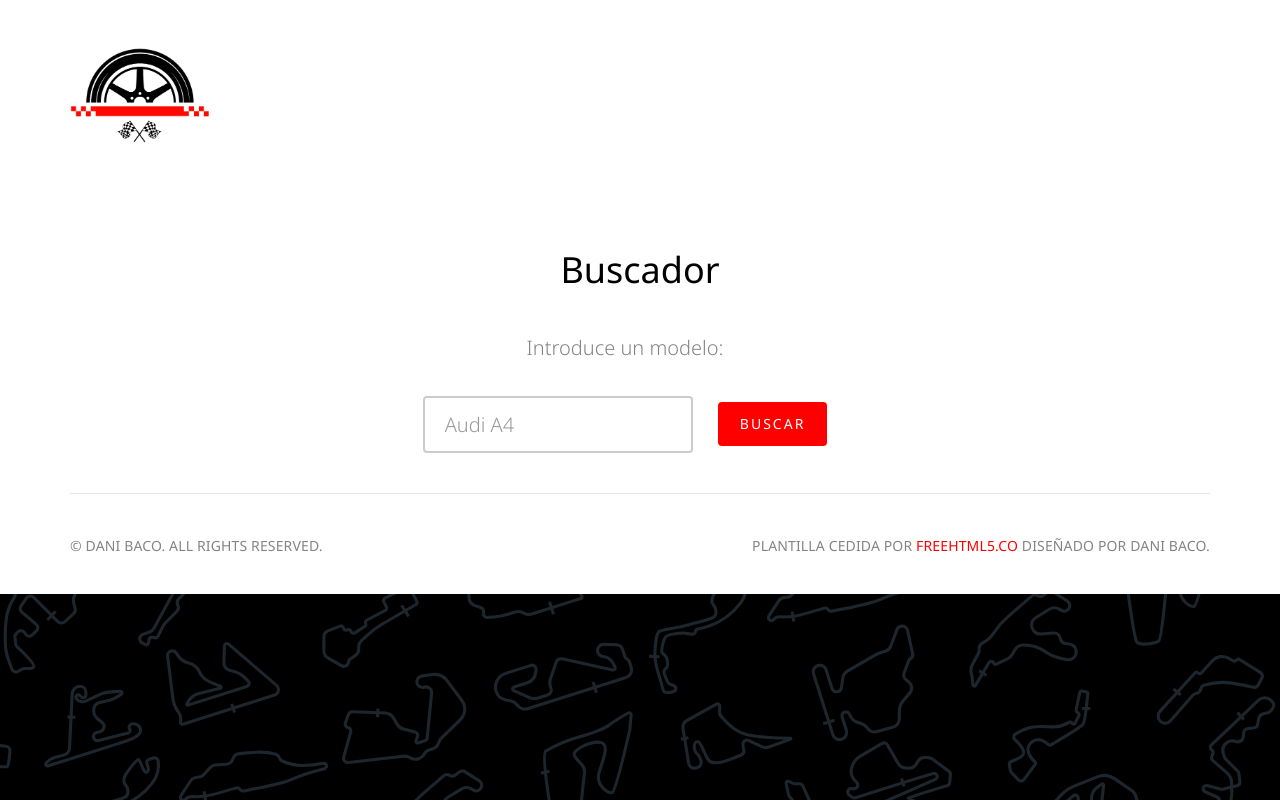
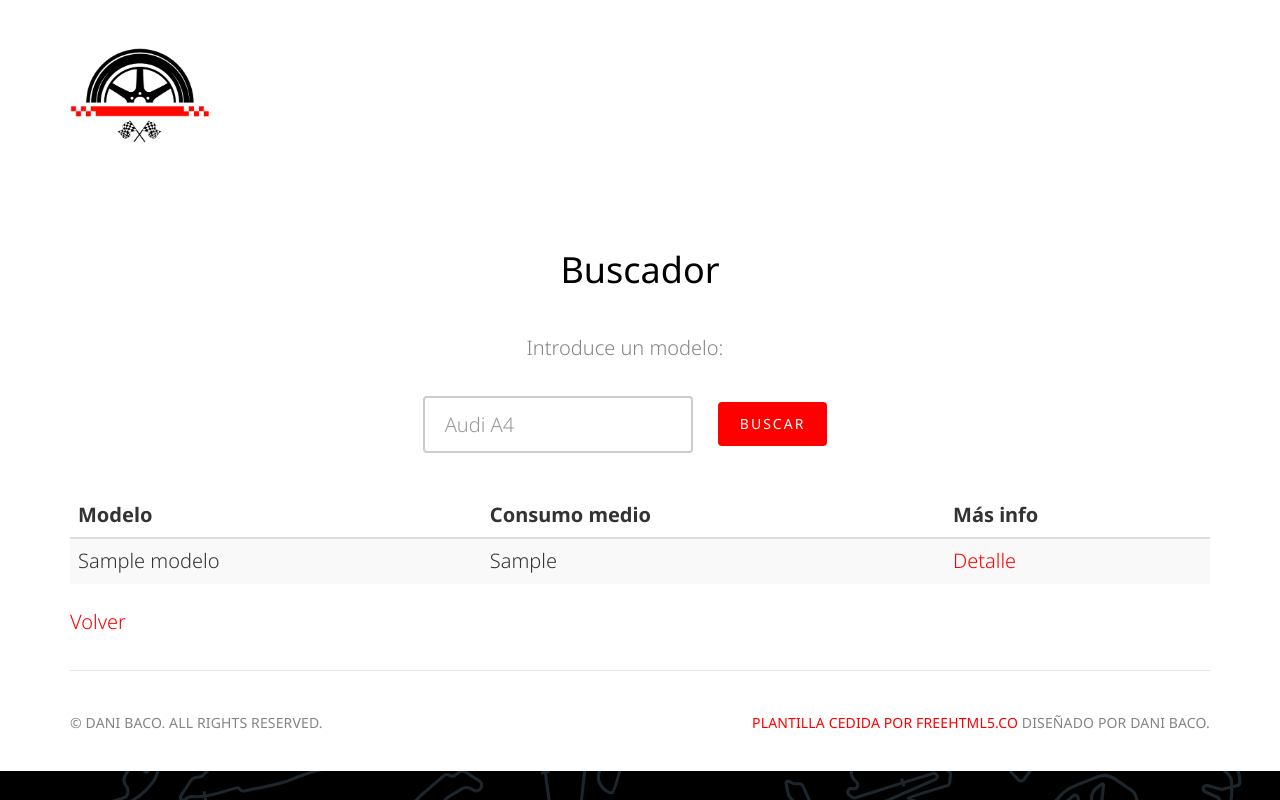
Before and after one commit to danibacorro/proyecto_flaskmejorado, a Flask app: template templates/busqueda.html in a window 1280 px wide. Run offline with Flask 3, Linux system fonts and the light colour scheme; the template is opened without the code that fills it: most values are stand-ins (such as "Sample title", 1, 10 or a date in 2020); some libraries are stand-ins or nearby versions.

Commit message:
mejoras 1 y 2

```diff
--- a/templates/busqueda.html
+++ b/templates/busqueda.html
@@ -5,11 +5,43 @@
 <h1 style="text-align: center;">Buscador</h1>
 
 <div class="container text-center" style="margin: 40px;">
-    <form action="{{url_for('lista')}}" method="POST" class="form-inline justify-content-center">
+    <form action="{{url_for('busqueda')}}" method="POST" class="form-inline justify-content-center">
         <p>Introduce un modelo:</p>
         <input type="text" name="buscador" placeholder="Audi A4" class="form-control" style="margin-right: 20px;">
         <button type="submit" class="btn btn-primary">Buscar</button>
     </form>
 </div>
 
+{% if listado %}
+<div class="container">
+    <table class="table table-striped">
+        <thead>
+            <tr>
+                <th>Modelo</th>
+                <th>Consumo medio</th>
+                <th>Más info</th>
+            </tr>
+        </thead>
+        <tbody>
+            {% for lista in listado %}
+            <tr>
+                <td>{{lista.modelo}}</td>
+                <td>{{lista.consumo_combinado}}</td>
+                <td><a href="{{url_for('detalle', id=lista.id)}}">Detalle</a></td>
+            </tr>
+            {% endfor %}
+        </tbody>
+    </table>
+</div>
+
+<div class="container">
+    <a href="{{url_for('busqueda')}}">Volver</p>
+</div>
+
+{% else %}
+    {% if nombre != '' %}
+        <p style="text-align: center; margin-top: 20px;">No se encontraron resultados.</p>
+    {% endif %}
+{% endif %}
+
 {% endblock %}
```
